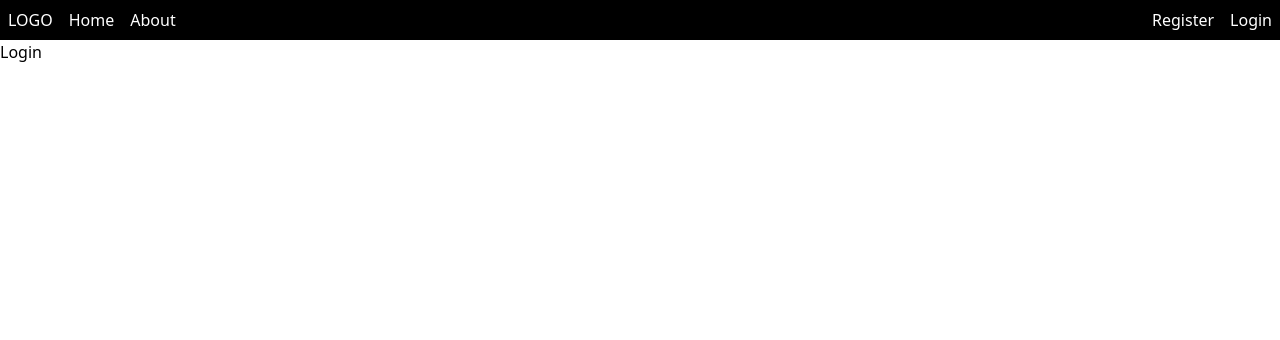
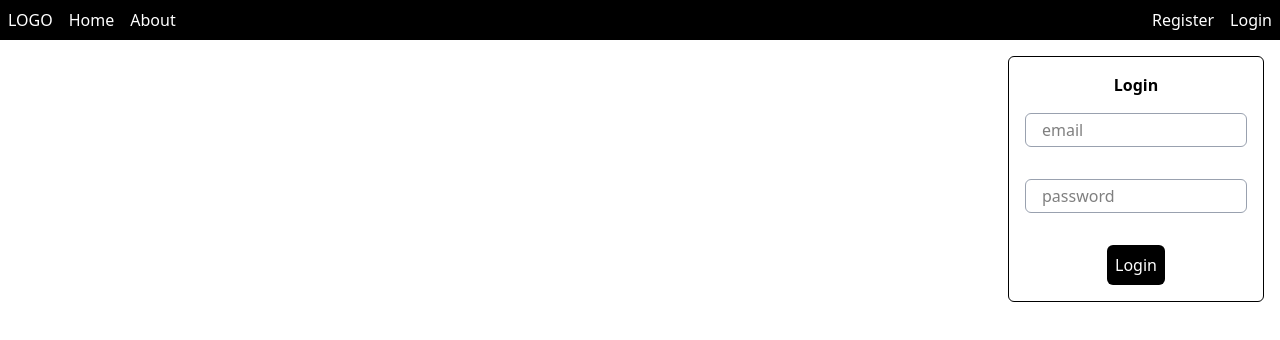
Before and after one commit to Pattaraphon1/front-to-back-web, a React (Vite) app: page /login in a window 1280 px wide. Shown: the top 340 px of the page. Built offline with nearby package versions, Linux system fonts and the light colour scheme.

Commit message:
login section complete

```diff
--- /dev/null
+++ b/src/api/auth.jsx
@@ -0,0 +1,12 @@
+import axios from "axios";
+
+
+export const actionRegister = async (value) =>{
+  return await axios.post('http://localhost:8000/auth/register',value);
+};
+
+export const actionLogin = async (value) =>{
+  return await axios.post('http://localhost:8000/auth/login',value);
+};
+// export const actionRegister2 = async (value) =>
+//    await axios.post('http://localhost8000/auth/register',value);
--- a/src/pages/auth/Login.jsx
+++ b/src/pages/auth/Login.jsx
@@ -1,11 +1,54 @@
-import React from 'react'
+import FormInput from '../../components/form/FormInput'
+import { createAlert } from '../../utils/createAlert';
+import { useForm } from 'react-hook-form';
+import Buttons from '../../components/form/Buttons';
+import {yupResolver} from '@hookform/resolvers/yup';
+import { loginSchema } from '../../utils/validator';
+import { actionLogin } from '../../api/auth';
 
 function Login() {
+
+  const {handleSubmit, register, formState,reset} = useForm({
+    resolver:yupResolver(loginSchema)
+  })
+  const {isSubmitting,errors} = formState;
+  // console.log(errors)
+
+const hdlSubmit = async(value)=>{
+  await new Promise((resolve)=> setTimeout(resolve,2000))
+
+  try{
+    const res = await actionLogin(value);
+    console.log(res);
+    createAlert("success", res.data.message);
+    reset()
+  }catch(error){
+    console.log(error)
+    createAlert("info", error.response?.data?.message)
+  }
+};
+
   return (
-    <div>
-      Login
-    </div>
-  )
+    <div className='flex w-full h-full justify-end'>
+
+      {/* Card */}
+      <div className='border w-64 p-4 m-4 rounded-md'>
+        <h1 className='font-bold text-center mb-4'>Login</h1>
+
+        {/* Form */}
+        <form onSubmit={handleSubmit(hdlSubmit)}>
+          <div className='flex flex-col gap-4'>
+            <FormInput register={register} name="email" errors={errors} type="email"/>
+            <FormInput register={register} name="password"  errors={errors} type="password"/>
+          </div>
+
+          <div className='flex justify-center mt-4'>
+            <Buttons label={"Login"} isSubmitting={isSubmitting}/>
+
+          </div>
+        </form>
+      </div>
+    </div>)
 }
 
-export default Login
+export default Login;
--- a/src/pages/auth/Register.jsx
+++ b/src/pages/auth/Register.jsx
@@ -1,10 +1,10 @@
 import FormInput from '../../components/form/FormInput'
 import { createAlert } from '../../utils/createAlert';
 import { useForm } from 'react-hook-form';
-import axios from 'axios';
 import Buttons from '../../components/form/Buttons';
 import {yupResolver} from '@hookform/resolvers/yup';
 import { registerSchema } from '../../utils/validator';
+import { actionRegister } from '../../api/auth';
 
 function Register() {
 
@@ -18,17 +18,15 @@
   await new Promise((resolve)=> setTimeout(resolve,2000))
 
   try{
-    const res = await axios.post(
-      'http://localhost:8000/auth/register',
-      value
-    );
-    console.log(res)
-    createAlert("success", res.data.message)
+    const res = await actionRegister(value);
+    console.log(res);
+    createAlert("success", res.data.message);
+    reset()
   }catch(error){
     console.log(error)
     createAlert("info", error.response?.data?.message)
   }
-}
+};
 
   return (
     <div className='flex w-full h-full justify-end'>
```
